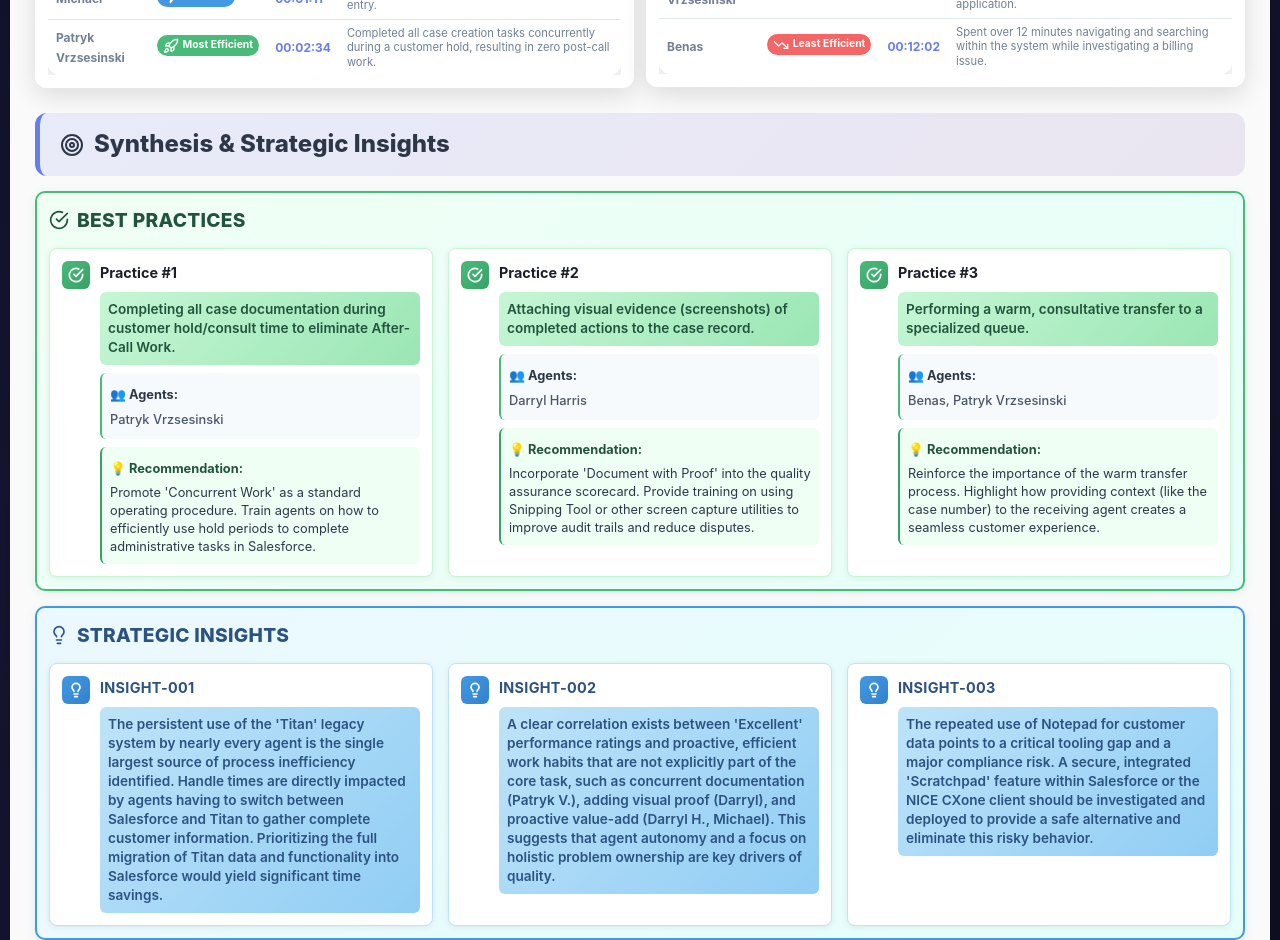
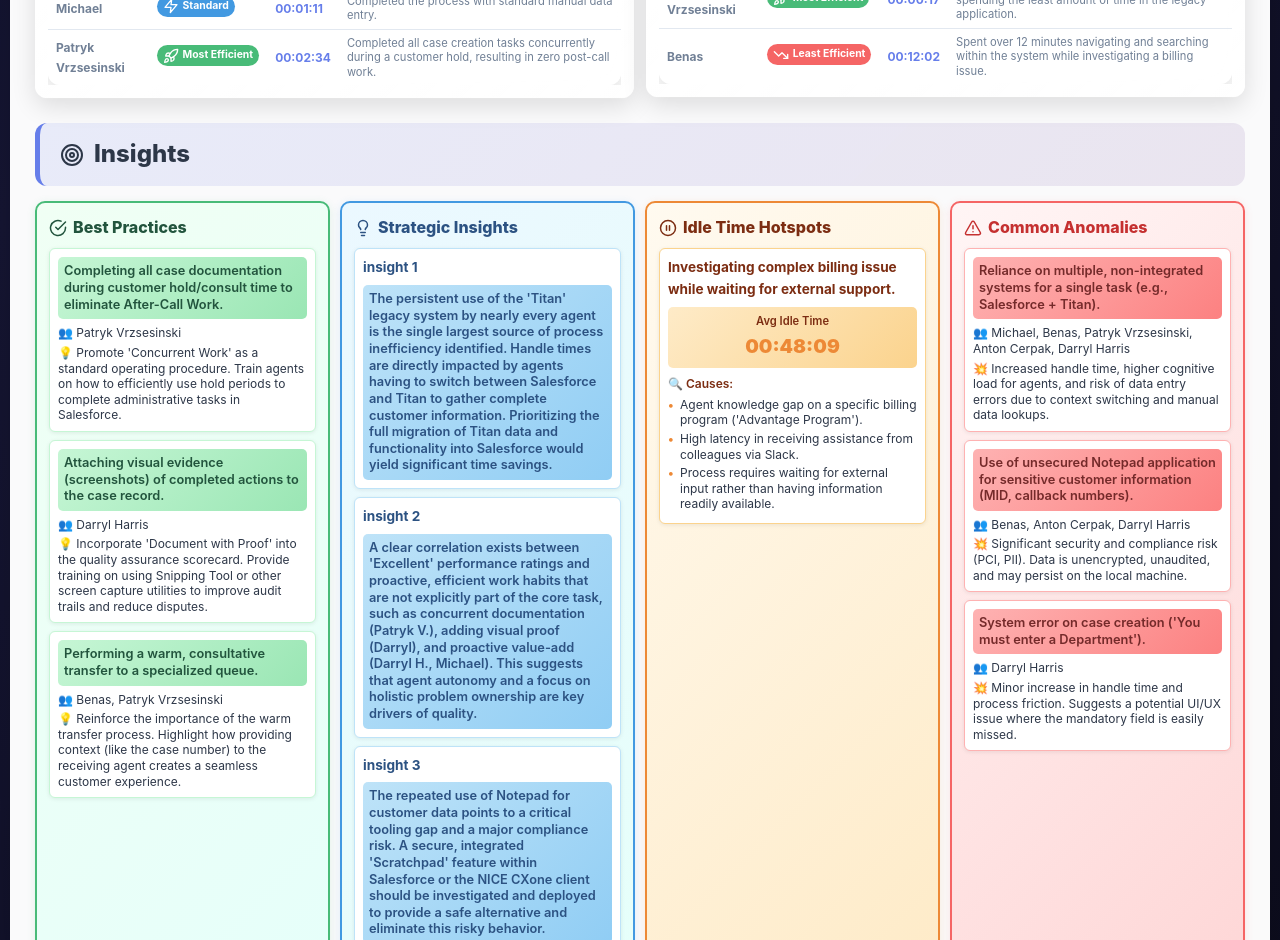
Before and after one commit to omerkul/demo, a React (Vite) app in the folder react-app/: page / in a window 1280 px wide. Shown: the part 1860-2800 px from the top of the page. Built offline with nearby package versions, Linux system fonts and the light colour scheme.

Commit message:
refactor

```diff
--- a/react-app/public/data.json
+++ b/react-app/public/data.json
@@ -297,15 +297,15 @@
     ],
     "strategicInsights": [
       {
-        "insightId": "insight-001",
+        "insightId": "insight 1",
         "description": "The persistent use of the 'Titan' legacy system by nearly every agent is the single largest source of process inefficiency identified. Handle times are directly impacted by agents having to switch between Salesforce and Titan to gather complete customer information. Prioritizing the full migration of Titan data and functionality into Salesforce would yield significant time savings."
       },
       {
-        "insightId": "insight-002",
+        "insightId": "insight 2",
         "description": "A clear correlation exists between 'Excellent' performance ratings and proactive, efficient work habits that are not explicitly part of the core task, such as concurrent documentation (Patryk V.), adding visual proof (Darryl), and proactive value-add (Darryl H., Michael). This suggests that agent autonomy and a focus on holistic problem ownership are key drivers of quality."
       },
       {
-        "insightId": "insight-003",
+        "insightId": "insight 3",
         "description": "The repeated use of Notepad for customer data points to a critical tooling gap and a major compliance risk. A secure, integrated 'Scratchpad' feature within Salesforce or the NICE CXone client should be investigated and deployed to provide a safe alternative and eliminate this risky behavior."
       }
     ]
--- a/react-app/src/App.tsx
+++ b/react-app/src/App.tsx
@@ -7,6 +7,7 @@ import ApplicationUsage from './components/ApplicationUsage';
 import BusinessProcessAnalysis from './components/BusinessProcessAnalysis';
 import Synthesis from './components/Synthesis';
 import Chatbot from './components/Chatbot';
+import niceLogo from './nicecx.png';
 
 function App() {
   const [data, setData] = useState<ReportData | null>(null);
@@ -63,7 +64,10 @@ function App() {
     <>
       <div className="app-container">
         <header className="app-header">
-          <h1 className="app-title">NiCE CXone Workforce Augmentation Dashboard</h1>
+          <div style={{ display: 'flex', alignItems: 'center', justifyContent: 'center', gap: '20px' }}>
+            <img src={niceLogo} alt="NiCE Logo" style={{ height: '60px', width: 'auto' }} />
+            <h1 className="app-title">NiCE CXone Workforce Augmentation Dashboard</h1>
+          </div>
         </header>
 
         <ReportMetadata metadata={data.reportMetadata} metrics={data.aggregatedMetrics} />
--- a/react-app/src/components/Synthesis.tsx
+++ b/react-app/src/components/Synthesis.tsx
@@ -25,109 +25,58 @@ export default function Synthesis({ data, fullData }: Props) {
     <section className="section">
       <h2 className="section-title">
         <Target size={24} />
-        Synthesis & Strategic Insights
+        Insights
       </h2>
 
-      {/* BEST PRACTICES - Now shown first with improved design */}
+      {/* All four subsections in ONE line */}
+      <div style={{ display: 'flex', gap: '10px' }}>
+        {/* BEST PRACTICES */}
         <div style={{
+          flex: '1',
           background: 'linear-gradient(135deg, #f0fff4 0%, #e6fffa 100%)',
           padding: '12px',
           borderRadius: '10px',
-        marginBottom: '15px',
           border: '2px solid #48bb78',
-        boxShadow: '0 2px 10px rgba(72, 187, 120, 0.15)'
+          boxShadow: '0 2px 8px rgba(72, 187, 120, 0.15)'
         }}>
           <h3 style={{
             color: '#22543d',
-          marginBottom: '10px',
-          fontSize: '1.2rem',
+            marginBottom: '8px',
+            fontSize: '1rem',
             fontWeight: '800',
             display: 'flex',
             alignItems: 'center',
-          gap: '8px',
-          textTransform: 'uppercase',
-          letterSpacing: '0.3px'
+            gap: '6px'
           }}>
-          <CheckCircle size={20} />
+            <CheckCircle size={18} />
             Best Practices
           </h3>
-        <div className="card-grid">
+          <div style={{ display: 'flex', flexDirection: 'column', gap: '8px' }}>
             {data.bestPractices.map((practice, index) => (
               <div key={index} style={{
                 background: 'white',
-              borderRadius: '8px',
-              padding: '12px',
-              boxShadow: '0 1px 6px rgba(0, 0, 0, 0.08)',
+                borderRadius: '6px',
+                padding: '8px',
+                boxShadow: '0 1px 4px rgba(0, 0, 0, 0.08)',
                 border: '1px solid #c6f6d5'
               }}>
-              <div style={{ display: 'flex', alignItems: 'flex-start', gap: '10px' }}>
-                <div style={{
-                  background: 'linear-gradient(135deg, #48bb78 0%, #38a169 100%)',
-                  borderRadius: '6px',
+                <p style={{
                   padding: '6px',
-                  display: 'flex',
-                  alignItems: 'center',
-                  justifyContent: 'center',
-                  minWidth: '28px',
-                  height: '28px'
-                }}>
-                  <CheckCircle size={16} stroke="white" strokeWidth={2.5} />
-                </div>
-                <div style={{ flex: 1 }}>
-                  <h4 style={{
-                    fontSize: '0.9rem',
-                    color: '#1a202c',
-                    marginBottom: '8px',
-                    fontWeight: '700'
-                  }}>
-                    Practice #{index + 1}
-                  </h4>
-                  <p style={{
-                    padding: '8px',
                   background: 'linear-gradient(135deg, #c6f6d5 0%, #9ae6b4 100%)',
-                    borderRadius: '6px',
+                  borderRadius: '5px',
                   fontWeight: '600',
                   color: '#22543d',
-                    marginBottom: '8px',
-                    lineHeight: '1.4',
-                    fontSize: '0.85rem'
+                  marginBottom: '6px',
+                  lineHeight: '1.3',
+                  fontSize: '0.8rem'
                 }}>
                   {practice.practice}
                 </p>
-                  <div style={{
-                    padding: '8px',
-                    background: '#f7fafc',
-                    borderRadius: '6px',
-                    marginBottom: '8px',
-                    borderLeft: '2px solid #48bb78'
-                  }}>
-                    <strong style={{ color: '#2d3748', fontSize: '0.8rem' }}>👥 Agents:</strong>
-                    <div style={{
-                      fontSize: '0.8rem',
-                      color: '#4a5568',
-                      marginTop: '4px',
-                      fontWeight: '500'
-                    }}>
-                      {getAgentNames(practice.agentsExhibiting)}
+                <div style={{ fontSize: '0.75rem', marginBottom: '4px', lineHeight: '1.3' }}>
+                  <strong style={{ color: '#2d3748' }}>👥</strong> {getAgentNames(practice.agentsExhibiting)}
                 </div>
-                  </div>
-                  <div style={{
-                    padding: '8px',
-                    background: '#f0fff4',
-                    borderRadius: '6px',
-                    borderLeft: '2px solid #38a169'
-                  }}>
-                    <strong style={{ color: '#22543d', fontSize: '0.8rem' }}>💡 Recommendation:</strong>
-                    <div style={{
-                      marginTop: '4px',
-                      color: '#2d3748',
-                      lineHeight: '1.4',
-                      fontSize: '0.8rem'
-                    }}>
-                      {practice.recommendation}
-                    </div>
-                  </div>
-                </div>
+                <div style={{ fontSize: '0.75rem', color: '#2d3748', lineHeight: '1.3' }}>
+                  <strong style={{ color: '#22543d' }}>💡</strong> {practice.recommendation}
                 </div>
               </div>
             ))}
@@ -136,73 +85,53 @@ export default function Synthesis({ data, fullData }: Props) {
 
         {/* STRATEGIC INSIGHTS */}
         <div style={{
+          flex: '1',
           background: 'linear-gradient(135deg, #ebf8ff 0%, #e6fffa 100%)',
           padding: '12px',
           borderRadius: '10px',
-        marginBottom: '15px',
           border: '2px solid #4299e1',
-        boxShadow: '0 2px 10px rgba(66, 153, 225, 0.15)'
+          boxShadow: '0 2px 8px rgba(66, 153, 225, 0.15)'
         }}>
           <h3 style={{
             color: '#2c5282',
-          marginBottom: '10px',
-          fontSize: '1.2rem',
+            marginBottom: '8px',
+            fontSize: '1rem',
             fontWeight: '800',
             display: 'flex',
             alignItems: 'center',
-          gap: '8px',
-          textTransform: 'uppercase',
-          letterSpacing: '0.3px'
+            gap: '6px'
           }}>
-          <Lightbulb size={20} />
+            <Lightbulb size={18} />
             Strategic Insights
           </h3>
-        <div className="card-grid">
+          <div style={{ display: 'flex', flexDirection: 'column', gap: '8px' }}>
             {data.strategicInsights.map((insight) => (
               <div key={insight.insightId} style={{
                 background: 'white',
-              borderRadius: '8px',
-              padding: '12px',
-              boxShadow: '0 1px 6px rgba(0, 0, 0, 0.08)',
+                borderRadius: '6px',
+                padding: '8px',
+                boxShadow: '0 1px 4px rgba(0, 0, 0, 0.08)',
                 border: '1px solid #bee3f8'
               }}>
-              <div style={{ display: 'flex', alignItems: 'flex-start', gap: '10px' }}>
-                <div style={{
-                  background: 'linear-gradient(135deg, #4299e1 0%, #3182ce 100%)',
-                  borderRadius: '6px',
-                  padding: '6px',
-                  display: 'flex',
-                  alignItems: 'center',
-                  justifyContent: 'center',
-                  minWidth: '28px',
-                  height: '28px'
-                }}>
-                  <Lightbulb size={16} stroke="white" strokeWidth={2.5} />
-                </div>
-                <div style={{ flex: 1 }}>
                 <h4 style={{
                   color: '#2c5282',
-                    fontSize: '0.9rem',
-                    marginBottom: '8px',
-                    fontWeight: '700',
-                    textTransform: 'uppercase',
-                    letterSpacing: '0.3px'
+                  fontSize: '0.85rem',
+                  marginBottom: '6px',
+                  fontWeight: '700'
                 }}>
                   {insight.insightId}
                 </h4>
                 <p style={{
-                    padding: '8px',
+                  padding: '6px',
                   background: 'linear-gradient(135deg, #bee3f8 0%, #90cdf4 100%)',
-                    borderRadius: '6px',
-                    lineHeight: '1.4',
+                  borderRadius: '5px',
+                  lineHeight: '1.3',
                   color: '#2c5282',
                   fontWeight: '600',
-                    fontSize: '0.85rem'
+                  fontSize: '0.8rem'
                 }}>
                   {insight.description}
                 </p>
-                </div>
-              </div>
               </div>
             ))}
           </div>
@@ -210,99 +139,72 @@ export default function Synthesis({ data, fullData }: Props) {
 
         {/* IDLE TIME HOTSPOTS */}
         <div style={{
+          flex: '1',
           background: 'linear-gradient(135deg, #fffaf0 0%, #feebc8 100%)',
           padding: '12px',
           borderRadius: '10px',
-        marginBottom: '15px',
           border: '2px solid #ed8936',
-        boxShadow: '0 2px 10px rgba(237, 137, 54, 0.15)'
+          boxShadow: '0 2px 8px rgba(237, 137, 54, 0.15)'
         }}>
           <h3 style={{
             color: '#7c2d12',
-          marginBottom: '10px',
-          fontSize: '1.2rem',
+            marginBottom: '8px',
+            fontSize: '1rem',
             fontWeight: '800',
             display: 'flex',
             alignItems: 'center',
-          gap: '8px',
-          textTransform: 'uppercase',
-          letterSpacing: '0.3px'
+            gap: '6px'
           }}>
-          <PauseCircle size={20} />
+            <PauseCircle size={18} />
             Idle Time Hotspots
           </h3>
+          <div style={{ display: 'flex', flexDirection: 'column', gap: '8px' }}>
             {data.idleTimeHotspots.map((hotspot, index) => (
               <div key={index} style={{
                 background: 'white',
-            borderRadius: '8px',
-            padding: '12px',
-            boxShadow: '0 1px 6px rgba(0, 0, 0, 0.08)',
-            border: '1px solid #fbd38d',
-            marginBottom: index < data.idleTimeHotspots.length - 1 ? '10px' : '0'
+                borderRadius: '6px',
+                padding: '8px',
+                boxShadow: '0 1px 4px rgba(0, 0, 0, 0.08)',
+                border: '1px solid #fbd38d'
               }}>
-            <div style={{ display: 'flex', alignItems: 'flex-start', gap: '10px' }}>
-              <div style={{
-                background: 'linear-gradient(135deg, #ed8936 0%, #dd6b20 100%)',
-                borderRadius: '6px',
-                padding: '6px',
-                display: 'flex',
-                alignItems: 'center',
-                justifyContent: 'center',
-                minWidth: '28px',
-                height: '28px'
-              }}>
-                <PauseCircle size={16} stroke="white" strokeWidth={2.5} />
-              </div>
-              <div style={{ flex: 1 }}>
                 <h4 style={{
                   color: '#7c2d12',
-                  fontSize: '1rem',
-                  marginBottom: '8px',
+                  fontSize: '0.85rem',
+                  marginBottom: '6px',
                   fontWeight: '700'
                 }}>
                   {hotspot.task}
                 </h4>
                 <div style={{
                   background: 'linear-gradient(135deg, #feebc8 0%, #fbd38d 100%)',
-                  padding: '10px',
-                  borderRadius: '6px',
-                  marginBottom: '8px',
+                  padding: '6px',
+                  borderRadius: '5px',
+                  marginBottom: '6px',
                   textAlign: 'center'
                 }}>
-                  <div style={{ fontSize: '0.75rem', color: '#7c2d12', fontWeight: '600', marginBottom: '4px' }}>
-                    Average Idle Time
+                  <div style={{ fontSize: '0.7rem', color: '#7c2d12', fontWeight: '600' }}>
+                    Avg Idle Time
                   </div>
                   <div style={{
-                    fontSize: '1.5rem',
+                    fontSize: '1.2rem',
                     fontWeight: '900',
-                    color: '#ed8936',
-                    textShadow: '0 1px 2px rgba(0,0,0,0.1)'
+                    color: '#ed8936'
                   }}>
                     {hotspot.averageIdleTime}
                   </div>
                 </div>
-                <div style={{
-                  background: '#fffaf0',
-                  padding: '8px',
-                  borderRadius: '6px',
-                  borderLeft: '2px solid #ed8936'
-                }}>
-                  <strong style={{ fontSize: '0.85rem', color: '#7c2d12', display: 'block', marginBottom: '6px' }}>
-                    🔍 Possible Causes:
-                  </strong>
-                  <ul style={{
-                    listStyle: 'none',
-                    padding: 0,
-                    margin: 0
-                  }}>
+                <div style={{ fontSize: '0.75rem', color: '#7c2d12', fontWeight: '600', marginBottom: '4px' }}>
+                  🔍 Causes:
+                </div>
+                <ul style={{ listStyle: 'none', padding: 0, margin: 0 }}>
                   {hotspot.possibleCauses.map((cause, idx) => (
                     <li key={idx} style={{
-                        marginBottom: '6px',
-                        fontSize: '0.8rem',
-                        paddingLeft: '16px',
+                      marginBottom: '3px',
+                      fontSize: '0.75rem',
+                      paddingLeft: '12px',
                       position: 'relative',
                       color: '#2d3748',
-                        lineHeight: '1.4'
+                      lineHeight: '1.3'
                     }}>
                       <span style={{
                         position: 'absolute',
@@ -315,116 +217,63 @@ export default function Synthesis({ data, fullData }: Props) {
                   ))}
                 </ul>
               </div>
+            ))}
           </div>
-            </div>
-          </div>
-        ))}
         </div>
 
         {/* COMMON ANOMALIES */}
         <div style={{
+          flex: '1',
           background: 'linear-gradient(135deg, #fff5f5 0%, #fed7d7 100%)',
           padding: '12px',
           borderRadius: '10px',
           border: '2px solid #f56565',
-        boxShadow: '0 2px 10px rgba(245, 101, 101, 0.15)'
+          boxShadow: '0 2px 8px rgba(245, 101, 101, 0.15)'
         }}>
           <h3 style={{
             color: '#c53030',
-          marginBottom: '10px',
-          fontSize: '1.2rem',
+            marginBottom: '8px',
+            fontSize: '1rem',
             fontWeight: '800',
             display: 'flex',
             alignItems: 'center',
-          gap: '8px',
-          textTransform: 'uppercase',
-          letterSpacing: '0.3px'
+            gap: '6px'
           }}>
-          <AlertTriangle size={20} />
+            <AlertTriangle size={18} />
             Common Anomalies
           </h3>
-        <div className="card-grid">
+          <div style={{ display: 'flex', flexDirection: 'column', gap: '8px' }}>
             {data.commonAnomalies.map((anomaly, index) => (
               <div key={index} style={{
                 background: 'white',
-              borderRadius: '8px',
-              padding: '12px',
-              boxShadow: '0 1px 6px rgba(0, 0, 0, 0.08)',
+                borderRadius: '6px',
+                padding: '8px',
+                boxShadow: '0 1px 4px rgba(0, 0, 0, 0.08)',
                 border: '1px solid #feb2b2'
               }}>
-              <div style={{ display: 'flex', alignItems: 'flex-start', gap: '10px' }}>
-                <div style={{
-                  background: 'linear-gradient(135deg, #f56565 0%, #e53e3e 100%)',
-                  borderRadius: '6px',
+                <p style={{
                   padding: '6px',
-                  display: 'flex',
-                  alignItems: 'center',
-                  justifyContent: 'center',
-                  minWidth: '28px',
-                  height: '28px'
-                }}>
-                  <AlertTriangle size={16} stroke="white" strokeWidth={2.5} />
-                </div>
-                <div style={{ flex: 1 }}>
-                  <h4 style={{
-                    fontSize: '0.9rem',
-                    color: '#1a202c',
-                    marginBottom: '8px',
-                    fontWeight: '700'
-                  }}>
-                    Issue #{index + 1}
-                  </h4>
-                  <p style={{
-                    padding: '8px',
                   background: 'linear-gradient(135deg, #feb2b2 0%, #fc8181 100%)',
-                    borderRadius: '6px',
+                  borderRadius: '5px',
                   fontWeight: '600',
                   color: '#742a2a',
-                    marginBottom: '8px',
-                    lineHeight: '1.4',
-                    fontSize: '0.85rem'
+                  marginBottom: '6px',
+                  lineHeight: '1.3',
+                  fontSize: '0.8rem'
                 }}>
                   {anomaly.anomaly}
                 </p>
-                  <div style={{
-                    padding: '8px',
-                    background: '#f7fafc',
-                    borderRadius: '6px',
-                    marginBottom: '8px',
-                    borderLeft: '2px solid #f56565'
-                  }}>
-                    <strong style={{ color: '#2d3748', fontSize: '0.8rem' }}>👥 Agents:</strong>
-                    <div style={{
-                      fontSize: '0.8rem',
-                      color: '#4a5568',
-                      marginTop: '4px',
-                      fontWeight: '500'
-                    }}>
-                      {getAgentNames(anomaly.agentsAffected)}
+                <div style={{ fontSize: '0.75rem', marginBottom: '4px', lineHeight: '1.3' }}>
+                  <strong style={{ color: '#2d3748' }}>👥</strong> {getAgentNames(anomaly.agentsAffected)}
                 </div>
-                  </div>
-                  <div style={{
-                    padding: '8px',
-                    background: '#fff5f5',
-                    borderRadius: '6px',
-                    borderLeft: '2px solid #e53e3e'
-                  }}>
-                    <strong style={{ color: '#c53030', fontSize: '0.8rem' }}>💥 Impact:</strong>
-                    <div style={{
-                      marginTop: '4px',
-                      color: '#2d3748',
-                      lineHeight: '1.4',
-                      fontSize: '0.8rem'
-                    }}>
-                      {anomaly.potentialImpact}
-                    </div>
-                  </div>
-                </div>
+                <div style={{ fontSize: '0.75rem', color: '#2d3748', lineHeight: '1.3' }}>
+                  <strong style={{ color: '#c53030' }}>💥</strong> {anomaly.potentialImpact}
                 </div>
               </div>
             ))}
           </div>
         </div>
+      </div>
     </section>
   );
 }
```
Also changed, not shown: react-app/src/nice.png (added), react-app/src/nicecx.png (added). Lines whose indentation alone changed are shown as unchanged.
